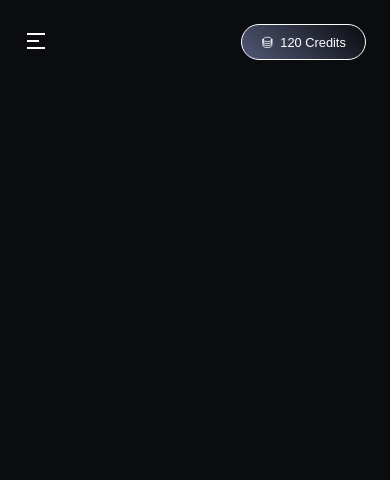
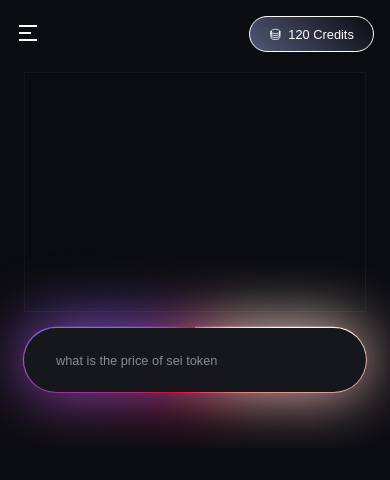
Before and after one commit to Drslope-99/seiorcinus, a React (Vite) app: page /prompt in a window 390 px wide. Shown: the top 480 px of the page. Built offline with nearby package versions, Linux system fonts and the light colour scheme.

Commit message:
created the responsive menu

```diff
--- a/src/Layouts/ChatLayout.module.css
+++ b/src/Layouts/ChatLayout.module.css
@@ -1,4 +1,5 @@
 .chatContainer {
   display: grid;
   grid-template-columns: 30rem 1fr;
+  overflow: hidden;
 }
--- a/src/components/ChatContent.jsx
+++ b/src/components/ChatContent.jsx
@@ -1,20 +1,61 @@
+import { useState, useEffect } from "react";
 import React from "react";
+
 import styles from "./ChatContent.module.css";
 import { RiMenu2Line } from "react-icons/ri";
 import { HiOutlineCircleStack } from "react-icons/hi2";
+import ChatInputElement from "./ChatInputElement";
 
-export default function ChatContent({ onOpenNav }) {
+export default function ChatContent({ isOpne, onOpenNav }) {
+  const [chats, setChats] = useState([]);
+  const [prompt, setPrompt] = useState("");
+
+  const handleChatSubmit = (e) => {
+    e.preventDefault();
+    if (!prompt) {
+      return;
+    } else {
+      console.log(prompt);
+      setChats((prev) => [...prev, prompt]);
+      setPrompt("");
+    }
+  };
+
+  useEffect(() => {
+    console.log(chats);
+  }, [chats]);
+
   return (
     <div className={styles.chatContent}>
       <header className={styles.chatHeader}>
-        <button className={styles.navToggle} onClick={onOpenNav}>
-          <RiMenu2Line size={24} color="white" />
-        </button>
+        {!isOpne && (
+          <button className={styles.navToggle} onClick={onOpenNav}>
+            <RiMenu2Line size={24} color="white" />
+          </button>
+        )}
+
         <button className={styles.btnCredits}>
           <HiOutlineCircleStack />
           <p>120 Credits</p>
         </button>
       </header>
+      <section className={styles.chatInterface}>
+        <div className={styles.chatBox}>
+          {chats.map((chat) => (
+            <ChatMessage key={chat} message={chat} />
+          ))}
+        </div>
+        <form onSubmit={handleChatSubmit} className={styles.chatForm}>
+          <ChatInputElement
+            value={prompt}
+            onChange={(e) => setPrompt(e.target.value)}
+          />
+        </form>
+      </section>
     </div>
   );
 }
+
+function ChatMessage({ message }) {
+  return <article className={styles.chatMessage}>{message}</article>;
+}
--- a/src/components/ChatContent.module.css
+++ b/src/components/ChatContent.module.css
@@ -1,7 +1,9 @@
 .chatContent {
   padding: 2rem 3rem;
   color: var(--white);
-  min-height: 100dvh;
+  height: 100%;
+  overflow-y: auto;
+  position: relative;
 }
 
 .chatHeader {
@@ -9,9 +11,16 @@
   display: flex;
   width: 100%;
   justify-content: space-between;
+  background-color: transparent;
+  position: fixed;
+  top: 0;
+  right: 0;
+  z-index: 10;
+  padding: 2rem;
 }
 
 .navToggle {
+  display: none;
   background-color: transparent;
   border: none;
   outline: none;
@@ -24,6 +33,7 @@
 }
 
 .btnCredits {
+  margin-left: auto;
   padding: 1.2rem 2.4rem;
   display: inline-flex;
   justify-content: center;
@@ -38,8 +48,43 @@
   background: linear-gradient(45deg, #515876, #0b0c10);
 }
 
+.chatBox {
+  max-width: 90rem;
+  min-height: 30rem;
+  height: auto;
+  display: flex;
+  flex-direction: column;
+  border: 1px solid var(--dark-ui);
+  margin: 2rem auto;
+}
+
+.chatInterface {
+  position: relative;
+  width: 100%;
+  /* border: 1px solid red; */
+  height: 200%;
+  padding-block: 5rem;
+}
+
+.chatMessage {
+  background: var(--dark-ui);
+  color: var(--cream);
+  font-size: 1.6rem;
+  padding: 1rem 1.5rem;
+  border-radius: 0.5rem;
+  display: inline-block;
+  max-width: 50rem;
+  box-shadow: var(--dark-shadow);
+  word-wrap: break-word;
+  margin-block: 1rem;
+  margin-left: auto;
+}
+
 @media (max-width: 680px) {
   .chatContent {
     grid-column: 1 / -1;
   }
+  .navToggle {
+    display: block;
+  }
 }
--- /dev/null
+++ b/src/components/ChatInputElement.jsx
@@ -0,0 +1,16 @@
+import React from "react";
+import styles from "./ChatInputElement.module.css";
+
+export default function ChatInputElement({ value, onChange }) {
+  return (
+    <div className={styles.searchInputContainer}>
+      <input
+        type="text"
+        className={styles.searchInput}
+        placeholder="what is the price of sei token"
+        value={value}
+        onChange={onChange}
+      />
+    </div>
+  );
+}
--- /dev/null
+++ b/src/components/ChatInputElement.module.css
@@ -0,0 +1,51 @@
+.searchInputContainer {
+  position: relative;
+  margin: auto;
+  max-width: 90rem;
+  border-radius: 5rem;
+  z-index: 0;
+}
+
+.searchInputContainer::before,
+.searchInputContainer::after {
+  content: "";
+  position: absolute;
+  width: calc(100% + 0.3rem);
+  height: calc(100% + 0.3rem);
+  top: 50%;
+  left: 50%;
+  background-image: conic-gradient(
+    var(--pink),
+    var(--cream),
+    var(--pink),
+    var(--red),
+    var(--purple),
+    var(--red)
+  );
+
+  transform: translate(-50%, -50%);
+  z-index: -1;
+  border-radius: inherit;
+}
+
+.searchInputContainer::before {
+  filter: blur(4rem);
+  /* opacity: 0.5; */
+}
+
+.searchInput {
+  border: none;
+  outline: none;
+  width: 100%;
+  height: 100%;
+  padding: 3rem 4rem;
+  border-radius: inherit;
+  background-color: #16171d;
+  color: var(--cream);
+  font-size: 1.8rem;
+}
+.searchInput::placeholder {
+  font-size: 1.6rem;
+  /* color: var(--cream); */
+  color: #8c8c8c;
+}
--- a/src/components/ChatSideBar.jsx
+++ b/src/components/ChatSideBar.jsx
@@ -1,10 +1,14 @@
 import styles from "./ChatSideBar.module.css";
 import ChatLogo from "./ChatLogo";
 import { BsPencilSquare } from "react-icons/bs";
+import { RiCloseLargeLine } from "react-icons/ri";
 
-export default function ChatSideBar({ isOpen }) {
+export default function ChatSideBar({ isOpen, onClose }) {
   return (
     <div className={`${styles.chatSidebar} ${isOpen ? styles.active : ""}`}>
+      <button className={styles.closeBtn} onClick={onClose}>
+        <RiCloseLargeLine size={24} color="white" />
+      </button>
       <ChatLogo />
       <button className={styles.chatSidebarBtn}>
         <BsPencilSquare size={23} color="white" />
--- a/src/components/ChatSideBar.module.css
+++ b/src/components/ChatSideBar.module.css
@@ -1,7 +1,21 @@
 .chatSidebar {
   height: 100dvh;
   background-color: var(--dark-ui);
-  padding: 2rem 3rem;
+  padding: 3rem 3rem;
+  position: sticky;
+  z-index: 1000;
+}
+
+.closeBtn {
+  display: none;
+  position: absolute;
+  top: 1rem;
+  right: 1rem;
+  padding: 0.5rem;
+  border: none;
+  outline: none;
+  background: var(--dark-ui);
+  cursor: pointer;
 }
 
 .chatSidebarBtn {
@@ -88,4 +102,7 @@
   .chatSidebar.active {
     transform: translateX(0);
   }
+  .closeBtn {
+    display: block;
+  }
 }
--- a/src/components/Hero.module.css
+++ b/src/components/Hero.module.css
@@ -69,7 +69,7 @@
   top: 50%;
   left: 50%;
   background-image: conic-gradient(
-    from var(--angle),
+    from 0deg,
     var(--pink),
     var(--cream),
     var(--red),
--- /dev/null
+++ b/src/components/Overlay.jsx
@@ -0,0 +1,9 @@
+import styles from "./Overlay.module.css";
+
+export default function Overlay() {
+  return (
+    <div className={styles.Overlay}>
+      <h1>overlay content</h1>
+    </div>
+  );
+}
--- /dev/null
+++ b/src/components/Overlay.module.css
@@ -0,0 +1,9 @@
+.overlay {
+  position: fixed;
+  background-color: red;
+  top: 0;
+  left: 0;
+  width: 100%;
+  height: 100%;
+  z-index: 100;
+}
--- a/src/index.css
+++ b/src/index.css
@@ -10,6 +10,10 @@
   --white: #fff;
   --dark: #0b0c10;
   --dark-ui: #16171d;
+
+  --dark-shadow: inset 0 0 0.5px 1px hsla(0, 0%, 100%, 0.075),
+    0 0 0 1px hsla(0, 0%, 0%, 0.05), 0 0.3px 0.4px hsla(0, 0%, 0%, 0.02),
+    0 0.9px 1.5px hsla(0, 0%, 0%, 0.045), 0 3.5px 6px hsla(0, 0%, 0%, 0.09);
 }
 
 *,
--- a/src/pages/ChatPage.jsx
+++ b/src/pages/ChatPage.jsx
@@ -2,6 +2,7 @@ import { useState } from "react";
 import ChatLayout from "../Layouts/ChatLayout";
 import ChatSideBar from "../components/ChatSideBar";
 import ChatContent from "../components/ChatContent";
+import Overlay from "../components/Overlay";
 
 export default function ChatPage() {
   const [navOpen, setNavOpen] = useState(false);
@@ -9,10 +10,11 @@ export default function ChatPage() {
     setNavOpen(true);
     console.log(navOpen);
   };
+
   return (
     <ChatLayout>
-      <ChatSideBar isOpen={navOpen} />
-      <ChatContent onOpenNav={handleNavOpen} />
+      <ChatSideBar isOpen={navOpen} onClose={() => setNavOpen(false)} />
+      <ChatContent isOpne={navOpen} onOpenNav={handleNavOpen} />
     </ChatLayout>
   );
 }
```
